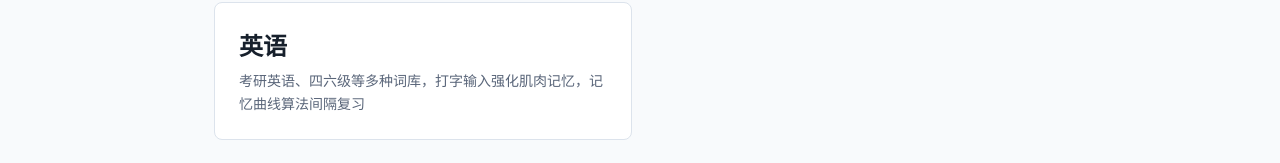
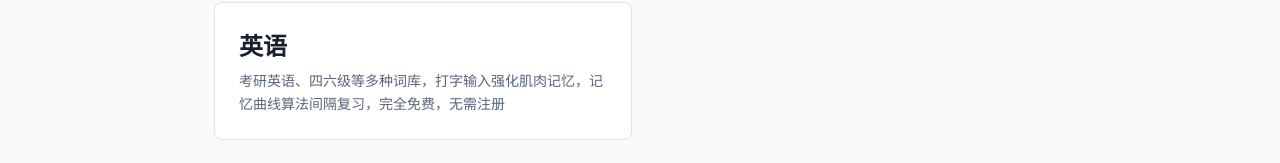
Before and after one commit to dqjob2027/dqjob2027.github.io, a plain HTML site: page public-exams.html in a window 1280 px wide. Shown: the part 382-545 px from the top of the page. Drawn offline with Linux system fonts and the light colour scheme; no server answers.

Commit message:
docs: mention free access without registration in English module

```diff
--- a/public-exams.html
+++ b/public-exams.html
@@ -36,7 +36,7 @@
         <span class="module-name">考公考编</span><span class="module-desc">考试指南 · 备考资料 · 招聘官网</span>
       </button>
       <a class="module" href="https://typewords.cc/" target="_blank" rel="noopener noreferrer" aria-label="英语：打开 TypeWords 在线练习（新窗口）">
-        <span class="module-name">英语</span><span class="module-desc">考研英语、四六级等多种词库，打字输入强化肌肉记忆，记忆曲线算法间隔复习</span>
+        <span class="module-name">英语</span><span class="module-desc">考研英语、四六级等多种词库，打字输入强化肌肉记忆，记忆曲线算法间隔复习，完全免费，无需注册</span>
       </a>
     </div>
     <section class="module-content" id="postgraduate" aria-labelledby="postgraduate-title" hidden>
```
